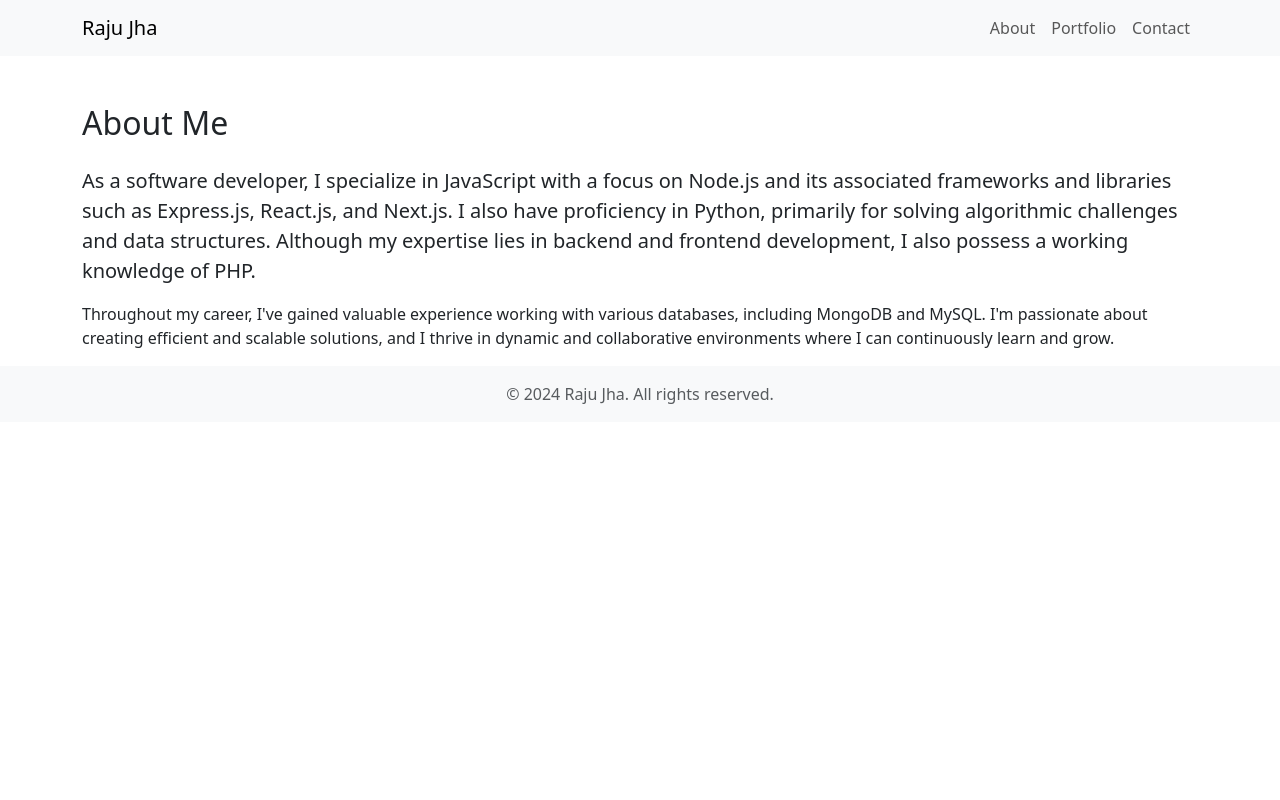
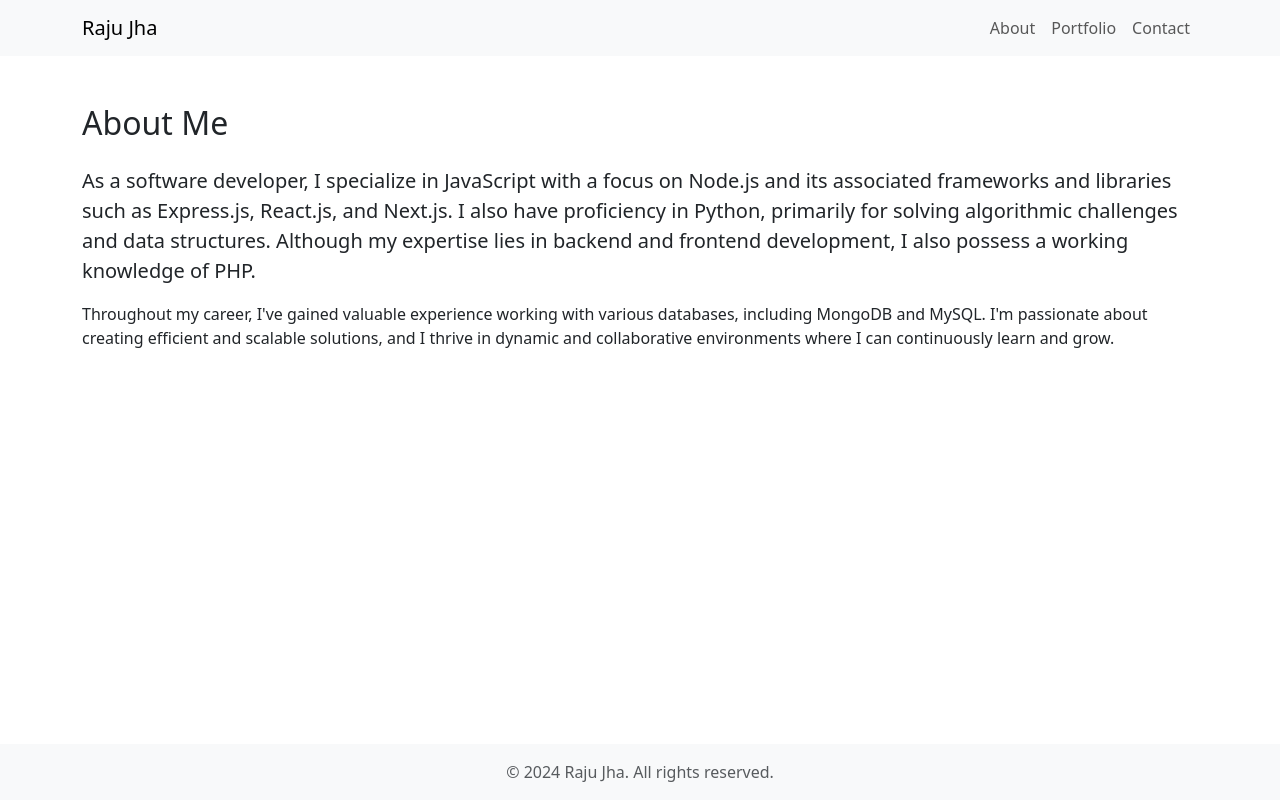
Before and after one commit to rjrajujha/rjrajujha, a PHP site: page / in a window 1280 px wide. Run offline with PHP 8.4, Linux system fonts and the light colour scheme.

Commit message:
layout optm

```diff
--- a/index.php
+++ b/index.php
@@ -11,7 +11,7 @@
 </head>
 
 <body>
-    <div class="d-flex flex-column justify-content-between">
+    <div class="d-flex flex-column justify-content-between min-vh-100">
         <?php include 'includes/header.php'; ?>
 
         <div class="container mt-5">
```
